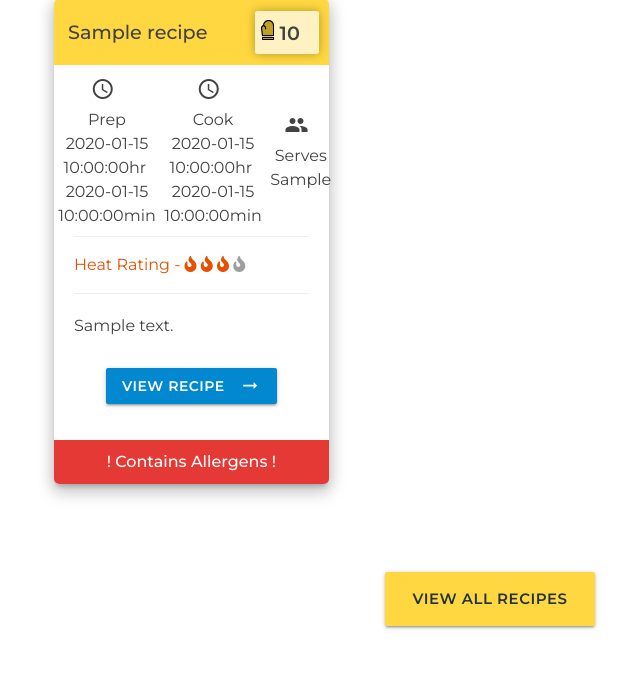
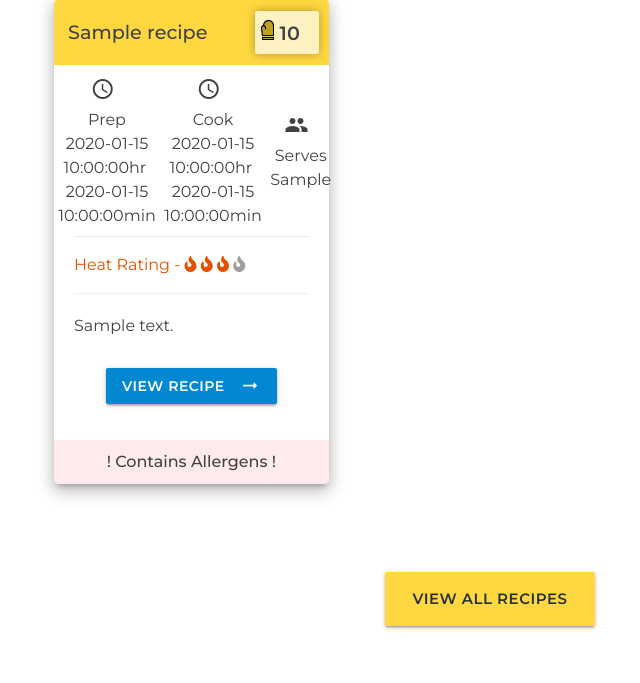
Before and after one commit to Code-Institute-Submissions/milestone4, a Flask app: page / in a window 1280 px wide. Shown: the part 927-1610 px from the top of the page, without its empty margins (150-790 px from the left). Run offline with Flask 2, Linux system fonts and the light colour scheme; a database or web service that is not in the repository returns one stand-in record (values such as "Sample title"); some libraries are stand-ins or nearby versions.

Commit message:
changed colours of contains allergens bar

```diff
--- a/cookbook/templates/_includes/recipe-card.html
+++ b/cookbook/templates/_includes/recipe-card.html
@@ -76,9 +76,9 @@
       <!-- This is a great first indicator to the user wether the recipe will contain allergens or not. -->
       <!-- They can now go into the recipe knowing to look out for a potential hazard -->
       {% if recipe.main_allergens or recipe.other_allergens %}
-      <p class="allergen center-align red darken-1 white-text">! Contains Allergens !</p>
+      <p class="allergen center-align red lighten-5 ">! Contains Allergens !</p>
       {% else %}
-      <p class="allergen center-align green darken-1 white-text">No Allergens</p>
+      <p class="allergen center-align green lighten-4 ">No Allergens</p>
       {% endif %}
     </div>
   </div>
```
